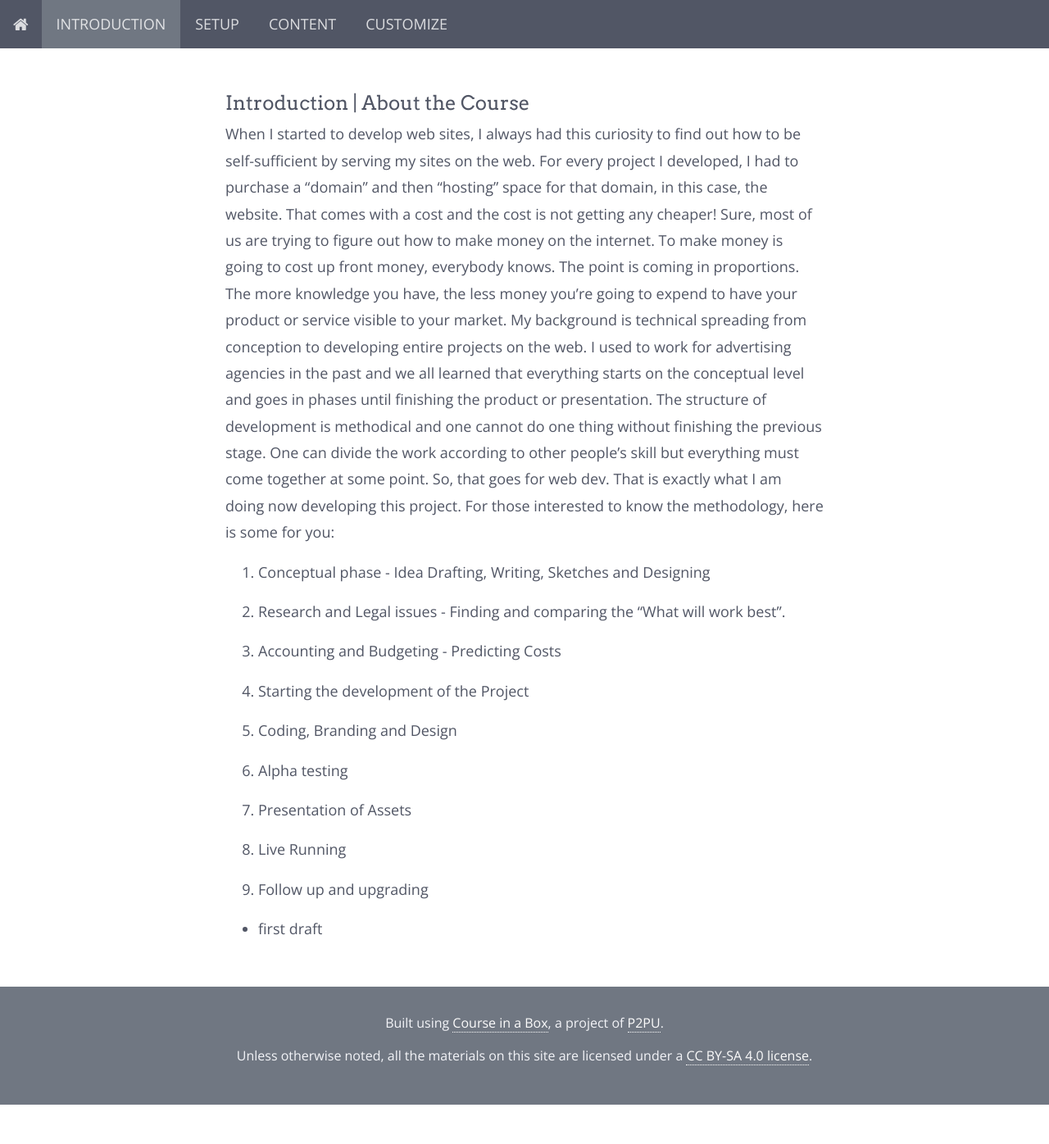
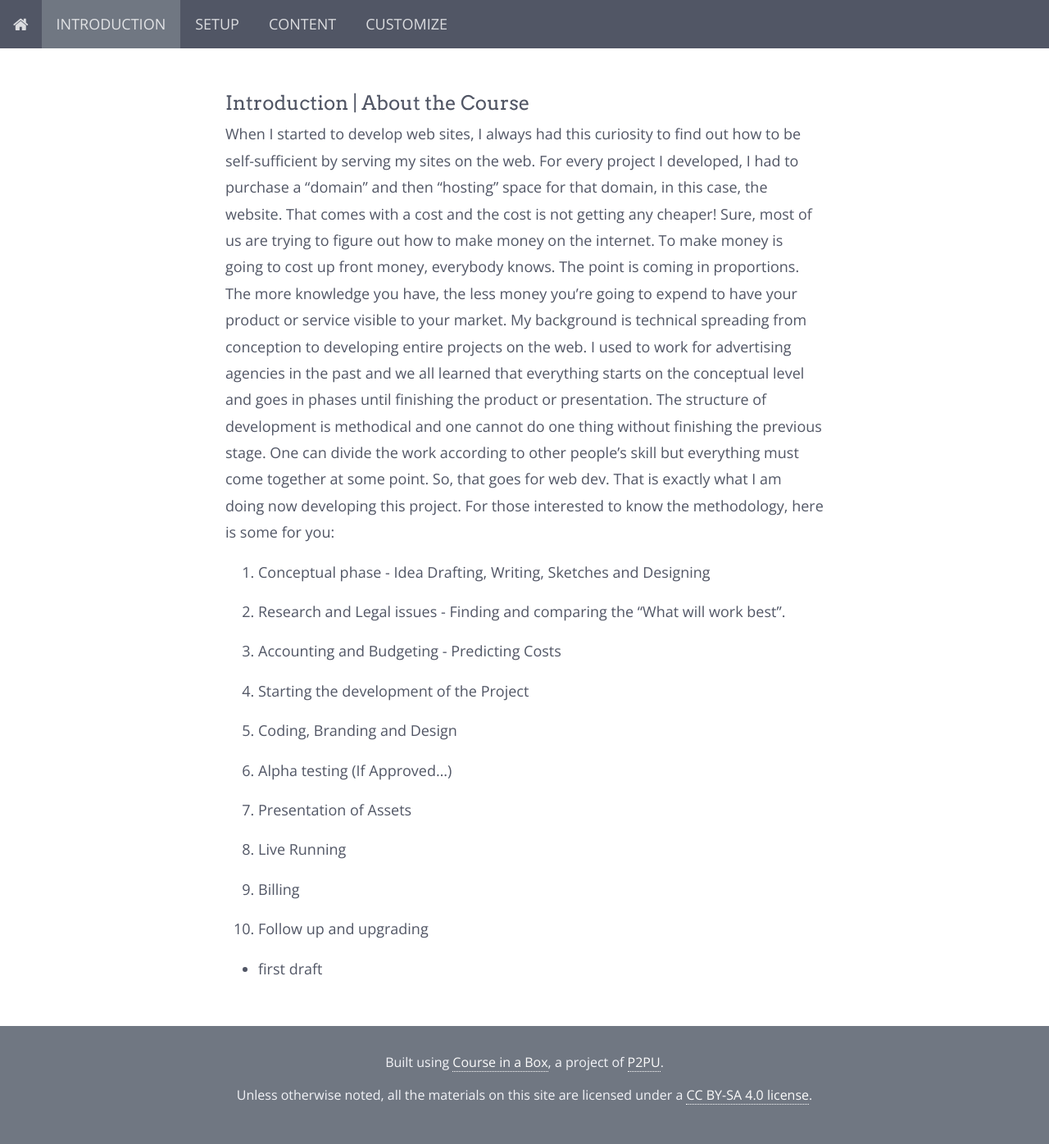
Before and after one commit to ebonsi/building-a-server-macosx, a Jekyll site: the page built from modules/introduction/_posts/2000-01-01-intro.md, in a window 1280 px wide. Shown: the whole page at 82% size. Built offline with Jekyll 4.4.1, drawn with Linux system fonts in a browser that asks for light colours; nearby versions of some CDN libraries; before the commit the page ends 1348 px from its top, so only the background shows below that.

Commit message:
Update 2000-01-01-intro.md

```diff
--- a/modules/introduction/_posts/2000-01-01-intro.md
+++ b/modules/introduction/_posts/2000-01-01-intro.md
@@ -16,11 +16,13 @@ When I started to develop web sites, I always had this curiosity to find out how
 
 5. Coding, Branding and Design
 
-7. Alpha testing
+6. Alpha testing (If Approved...)
 
-8. Presentation of Assets
+7. Presentation of Assets
 
-9. Live Running
+8. Live Running
+
+9. Billing
 
 10. Follow up and upgrading
 
```
